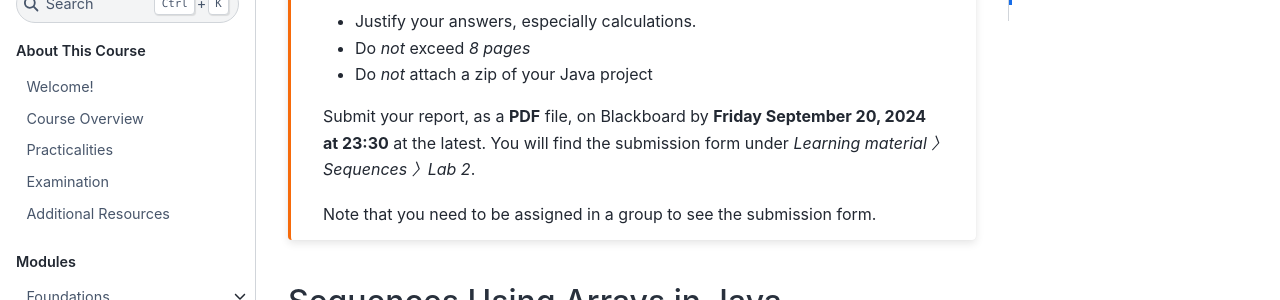
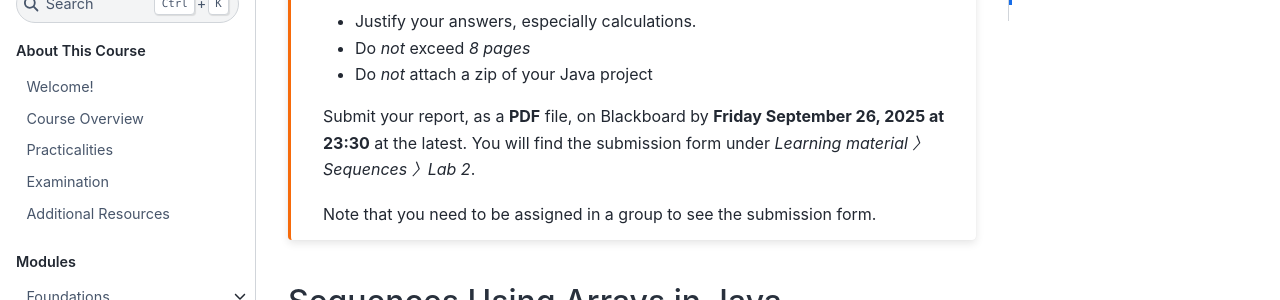
Before and after one commit to fchauvel/ntnu-idata2302-website, a Sphinx documentation site: the page built from source/labs/sequences.rst, in a window 1280 px wide and 900 px high, scrolled down 363 px. Shown: the part 154-454 px from the top of the window. Built offline with Sphinx 7.4.7 and the Sphinx Book theme 1.1.4, drawn with Linux system fonts in a browser that asks for light colours.

Commit message:
labs(sequences): Update deadline

```diff
--- a/source/labs/sequences.rst
+++ b/source/labs/sequences.rst
@@ -21,7 +21,7 @@
    - Do *not* attach a zip of your Java project
 
    Submit your report, as a **PDF** file, on Blackboard by **Friday
-   September 20, 2024 at 23:30** at the latest. You will find the
+   September 26, 2025 at 23:30** at the latest. You will find the
    submission form under `Learning material 〉Sequences 〉Lab 2`.
 
    Note that you need to be assigned in a group to see the submission
@@ -225,10 +225,11 @@ and from 9 back to 0.
    change to make `124`, but incrementing `199` yields `200` and three
    digits must changed.
 
-.. exercise:: 2 points
-   :label: lab/sequences/counter/amortized
-   :nonumber:
+..
+   .. exercise:: 2 points
+      :label: lab/sequences/counter/amortized
+      :nonumber:
 
-   When incrementing the value of the counter, how many times does
-   your algorithm invoke the `next` operation for its digits. Use
-   amortized analysis to find a bound.
+      When incrementing the value of the counter, how many times does
+      your algorithm invoke the `next` operation for its digits. Use
+      amortized analysis to find a bound.
```
